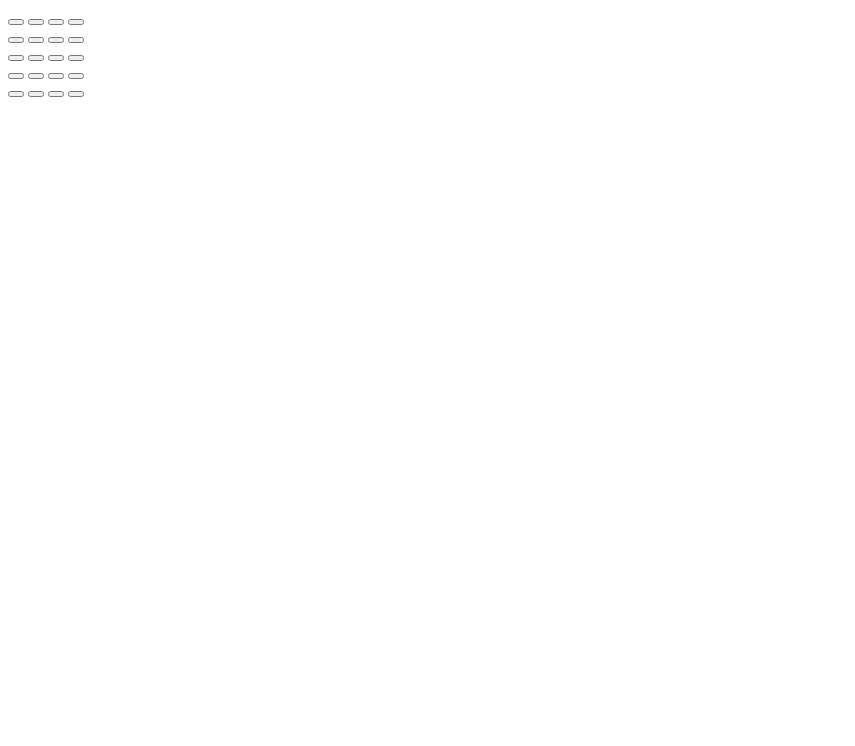
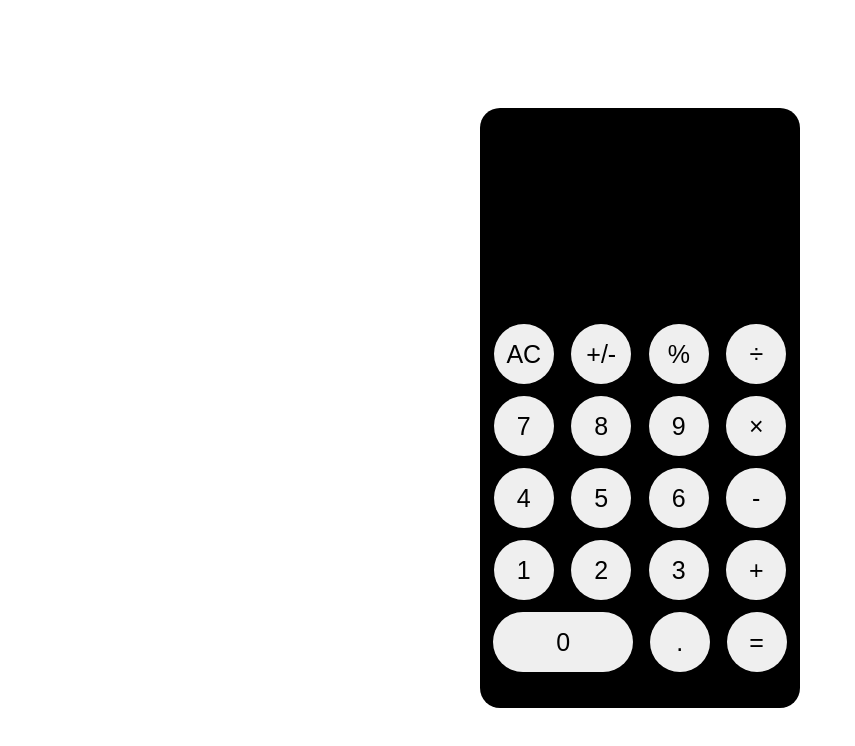
Before and after one commit to AbdirahmanFree/Calculator, a plain HTML site: page index.html in a window 1280 px wide. Shown: the whole page, without its empty margins (0-855 px from the left). Drawn offline with Linux system fonts and the light colour scheme.

Commit message:
Added the styling for the calculator and its buttons flexbox used to get the desired layout

```diff
--- a/index.html
+++ b/index.html
@@ -15,66 +15,59 @@
                 <div id="buttons">
                     <div class="row">
 
-                        <button>
-                        </button>
-                        <button>
-                        </button>
-                        <button>
-                        </button>
-                        <button>
-                        </button>
+                        <button class="special">AC</button>
+
+                        <button class="special">+/-</button>
+
+                        <button class="special">%</button>
+
+                        <button class="operator">÷</button>
 
                     </div>
 
                     <div class="row">
 
-                        <button>
-                        </button>
-                        <button>
-                        </button>
-                        <button>
-                        </button>
-                        <button>
-                        </button>
+                        <button class="number">7</button>
+
+                        <button class="number">8</button>
+
+                        <button class="number">9</button>
+
+                        <button class="operator">×</button>
 
                     </div>
 
                     <div class="row">
 
-                        <button>
-                        </button>
-                        <button>
-                        </button>
-                        <button>
-                        </button>
-                        <button>
-                        </button>
+                        <button class="number">4</button>
+
+                        <button class="number">5</button>
+
+                        <button class="number">6</button>
+
+                        <button class="operator">-</button>
 
                     </div>
 
                     <div class="row">
 
-                        <button>
-                        </button>
-                        <button>
-                        </button>
-                        <button>
-                        </button>
-                        <button>
-                        </button>
+                        <button class="number">1</button>
+
+                        <button class="number">2</button>
+
+                        <button class="number">3</button>
+
+                        <button class="operator">+</button>
 
                     </div>
 
                     <div class="row">
 
-                    <button>
-                    </button>
-                    <button>
-                    </button>
-                    <button>
-                    </button>
-                    <button>
-                    </button>
+                    <button id="zero">0</button>
+
+                    <button>.</button>
+
+                    <button class="operator">=</button>
 
                     </div>
 
--- a/style.css
+++ b/style.css
@@ -0,0 +1,47 @@
+#container {
+    height: 100vh;
+    display: flex;
+    align-items: center;
+    justify-content: center;
+}
+
+#calculator {
+    height: 600px;
+    width: 320px;
+    background-color: rgb(0, 0, 0);
+    border-radius: 20px;
+}
+
+#display {
+    height: 35%;
+}
+
+#buttons {
+    height: 60%;
+    display: flex;
+    flex-direction: column;
+    justify-content: space-around;
+}
+
+.row {
+    display: flex;
+    justify-content: space-around;
+    padding-left: 5px;
+    padding-right: 5px;
+}
+
+button {
+    box-sizing: border-box;
+    height: 60px;
+    width: 60px;
+    border-radius: 50%;
+    border: 0;
+    font-size: 25px;
+}
+
+
+
+#zero {
+    width: 45%;
+    border-radius: 50px;
+}
```
